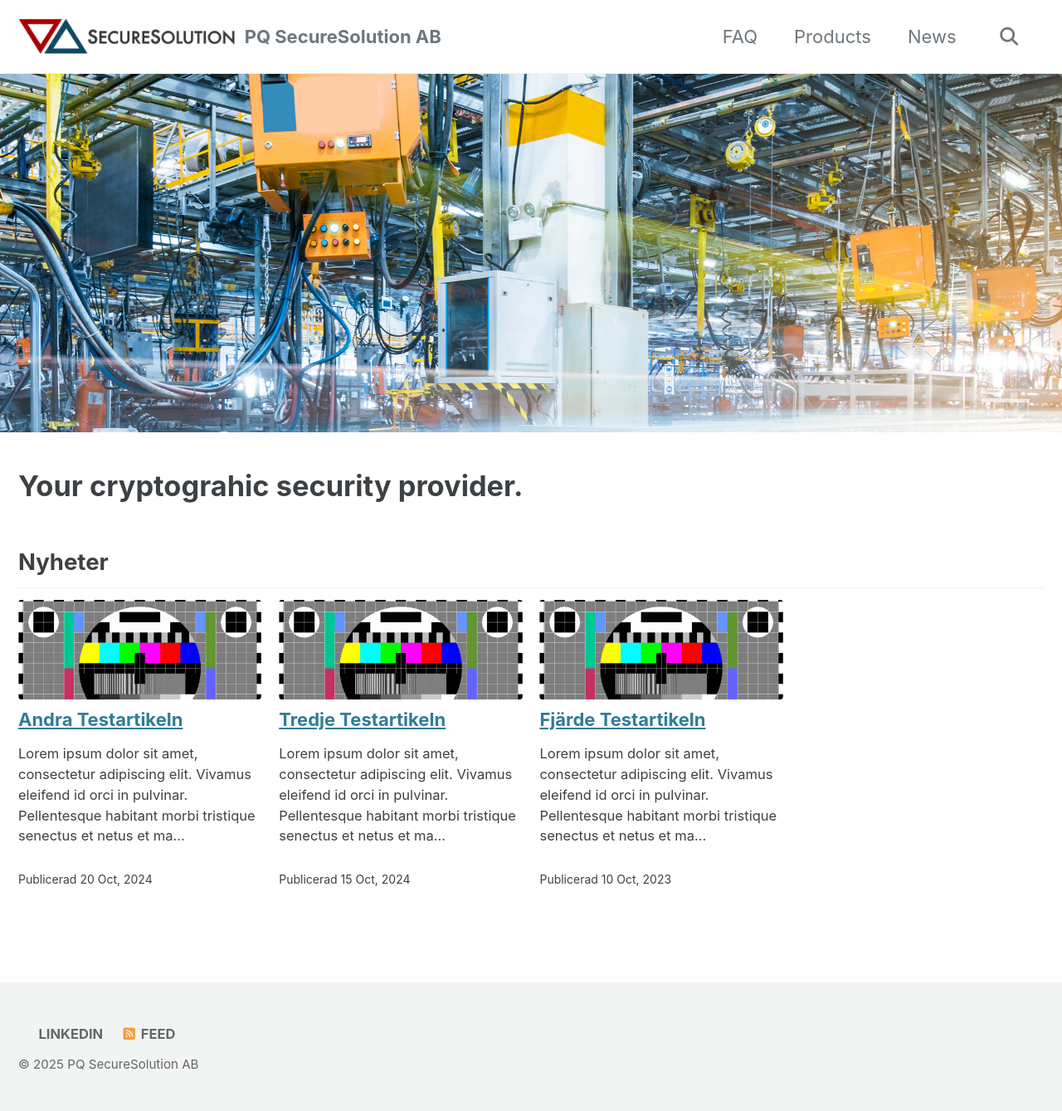
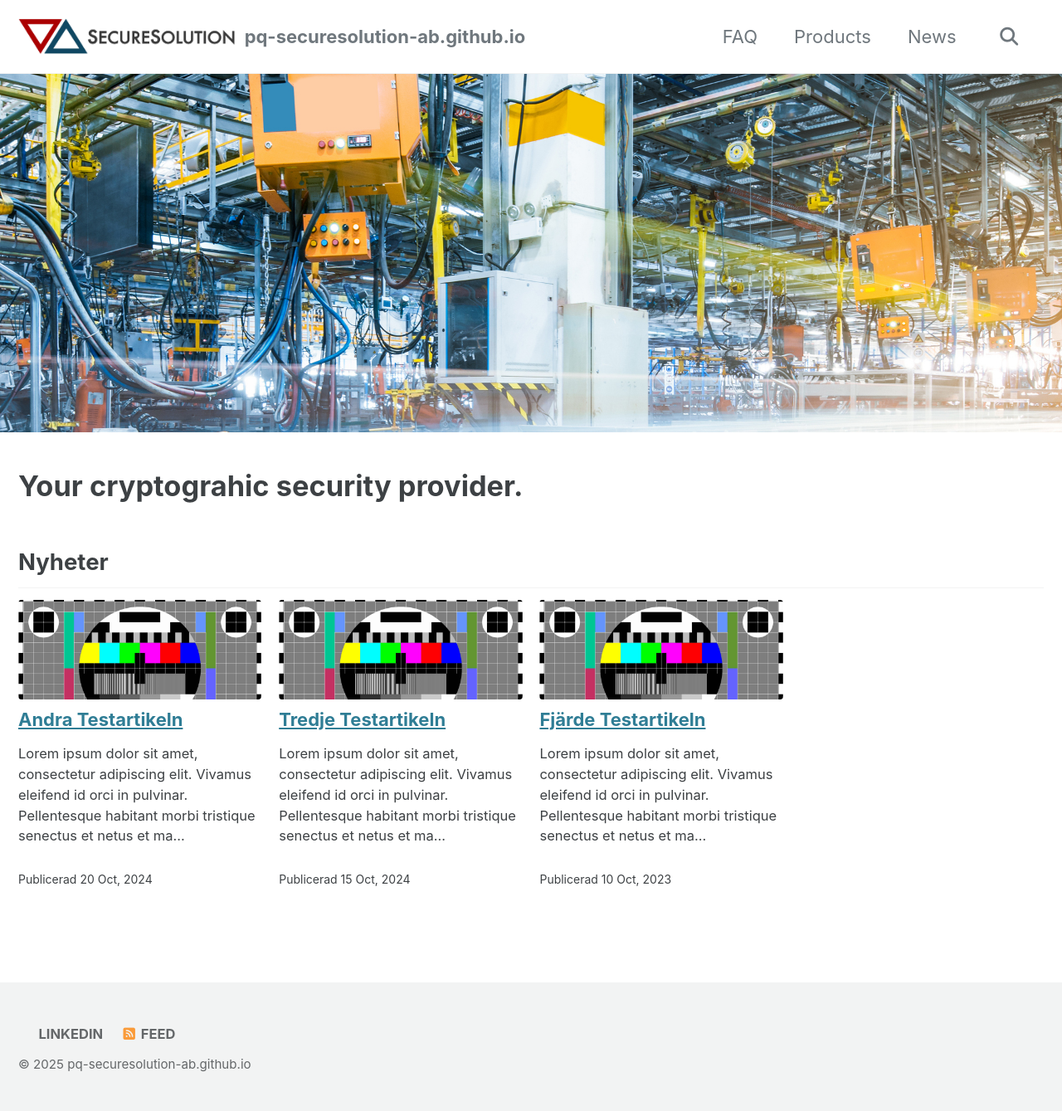
Before and after one commit to PQ-SecureSolution-AB/pq-securesolution-ab.github.io, a Jekyll site: the page built from _pages/home.md, in a window 1280 px wide. Shown: the whole page at 83% size. Built offline with Jekyll 4.4.1, drawn with Linux system fonts in a browser that asks for light colours; cached includes are drawn as plain includes.

```diff
--- a/_config.yml
+++ b/_config.yml
@@ -17,10 +17,10 @@ minimal_mistakes_skin    : "default" # "air", "aqua", "contrast", "dark", "dirt"
 # Site Settings
 locale                   : "en-SE"
 rtl                      : # true, false (default) # turns direction of the page into right to left for RTL languages
-title                    : "PQ SecureSolution AB"
+title                    : # "PQ SecureSolution AB"
 title_separator          : "-"
 subtitle                 : # site tagline that appears below site title in masthead
-name                     : # "PQ SecureSolution AB"
+name                     :  "PQ SecureSolution AB"
 description              : "Your cryptograhic Security Provider"
 url                      : "https://pq-securesolution-ab.github.io"
 baseurl                  : # the subpath of your site, e.g. "/blog"
```
